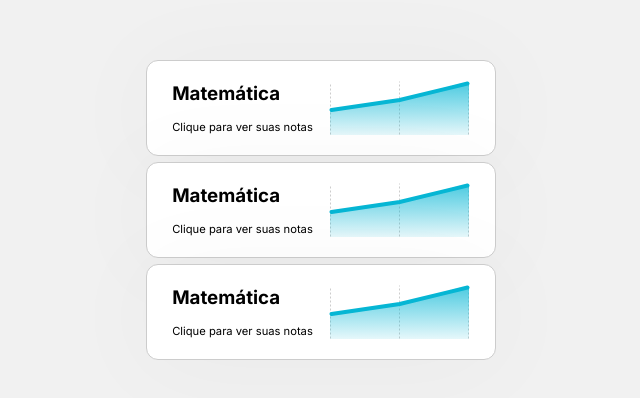
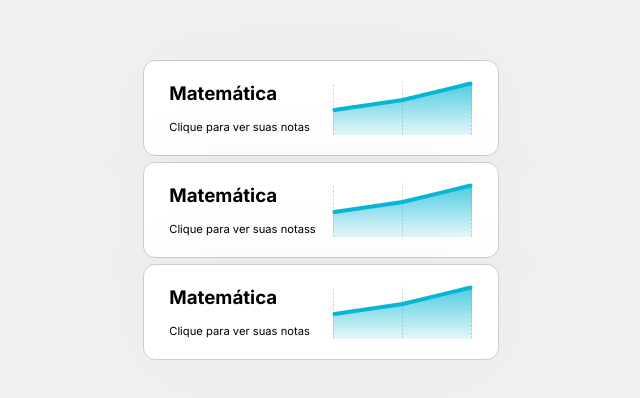
Before and after one commit to Andrevlopess/comp-components, a plain HTML site: page Index.html in a window 1280 px wide. Shown: the part 190-588 px from the top of the page, 319-959 px from the left. Drawn offline with nearby package versions, Linux system fonts and the light colour scheme.

```diff
--- a/Index.html
+++ b/Index.html
@@ -47,7 +47,7 @@
       <div class="subjectCard">
         <div class="subjectCardDetails">
           <h3>Matemática</h3>
-          <p>Clique para ver suas notas</p>
+          <p>Clique para ver suas notass</p>
         </div>
 
         <svg xmlns="http://www.w3.org/2000/svg" width="141" height="54" viewBox="0 0 141 54" fill="none">
```
